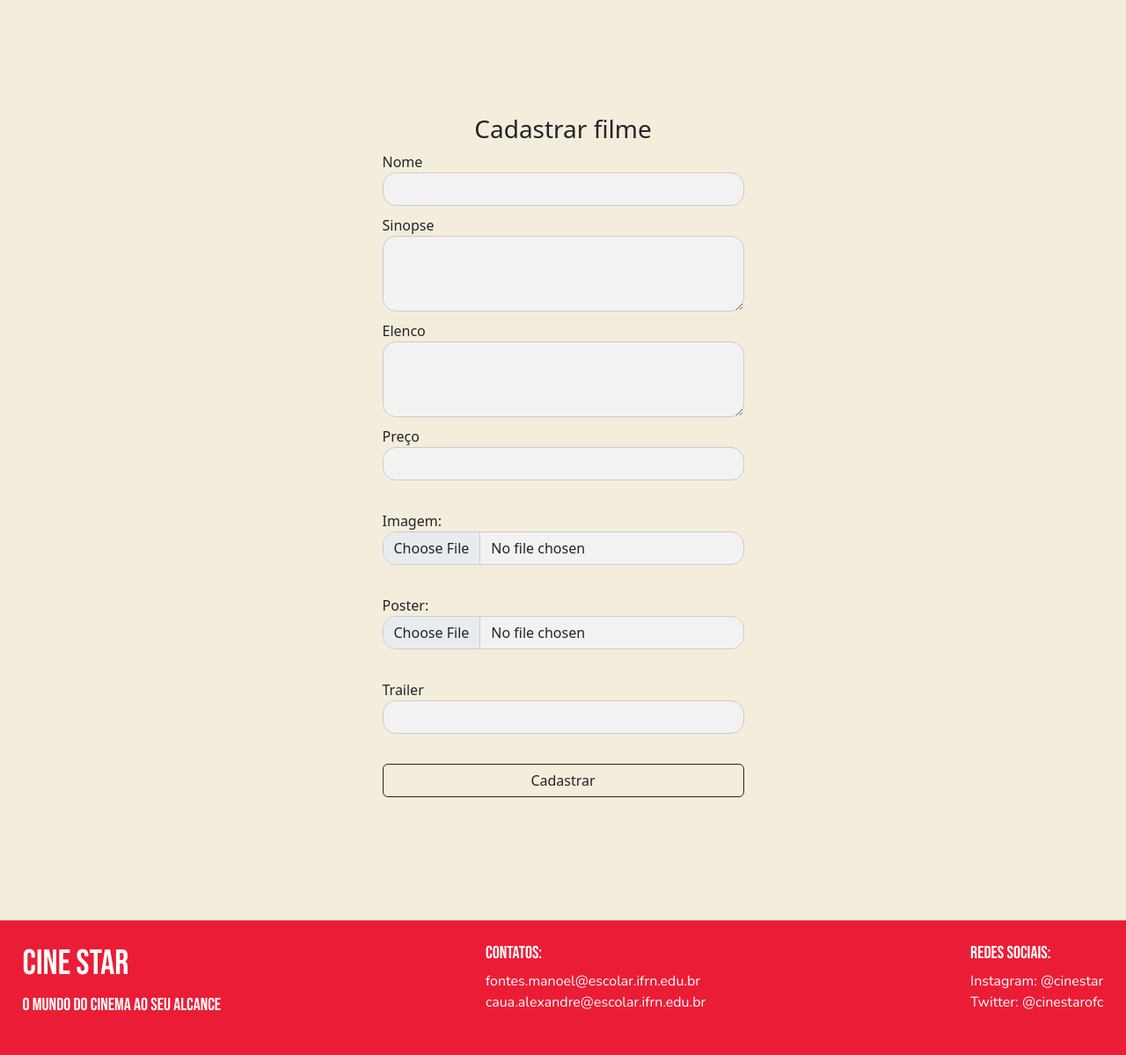
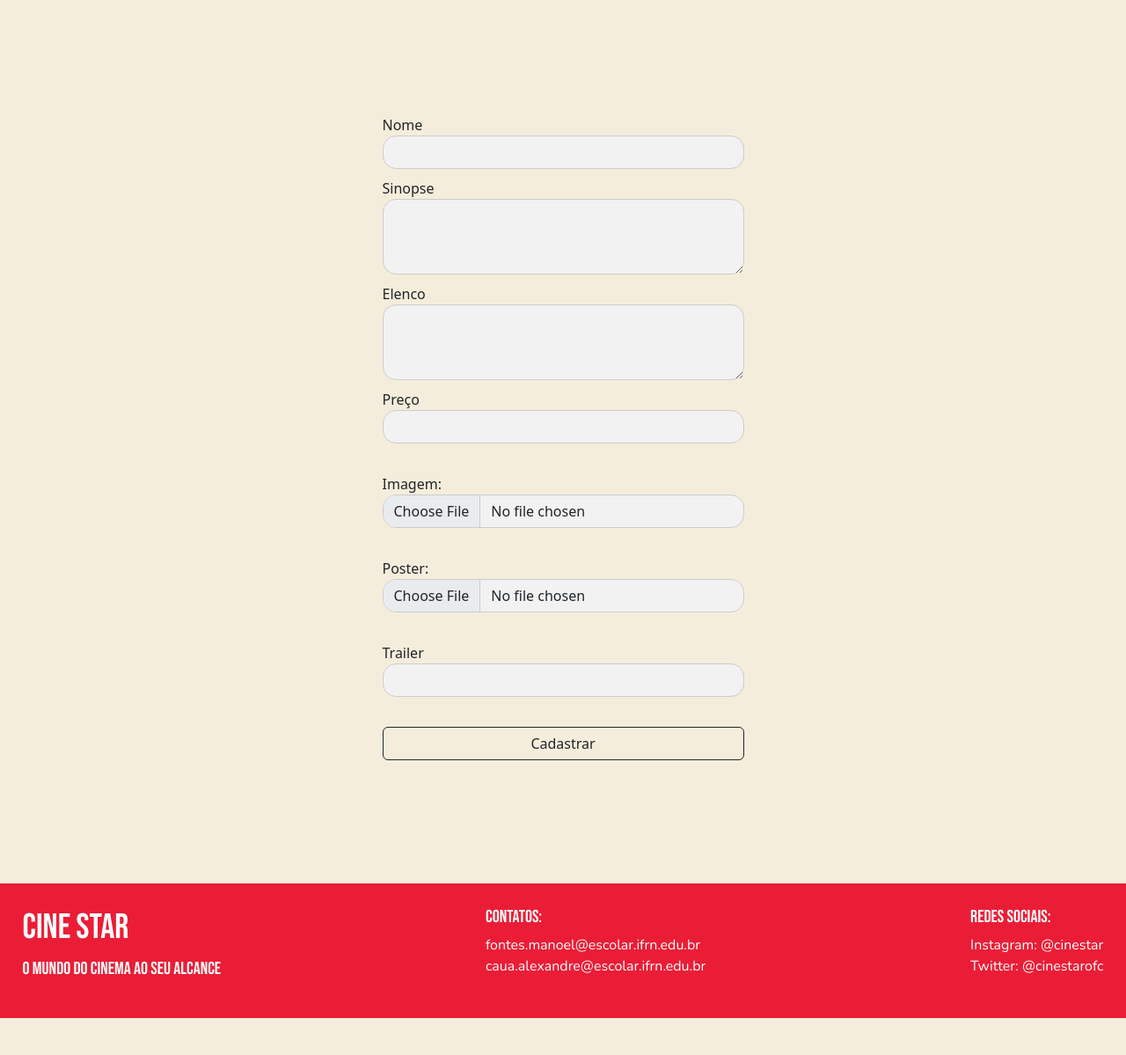
Before and after one commit to cauaalexandrefs/Project_PI, a Django app: page /produtos/create/ in a window 1280 px wide. Shown: the part 106-1305 px from the top of the page at 88% size. After the commit the page ends 1263 px from the top, so only its background shows below. Run offline with Django 4.2, Linux system fonts and the light colour scheme; some libraries are stand-ins or nearby versions.

Commit message:
update form html

```diff
--- a/templates/Produtos/form.html
+++ b/templates/Produtos/form.html
@@ -6,7 +6,6 @@
 {% endblock %}
 {% block content%}
 <div class="container" id="main-container">
-    <h3>Cadastrar filme</h3>
     <form method="post"  enctype="multipart/form-data">
         {% csrf_token %}
         <div class="form-group">
```
